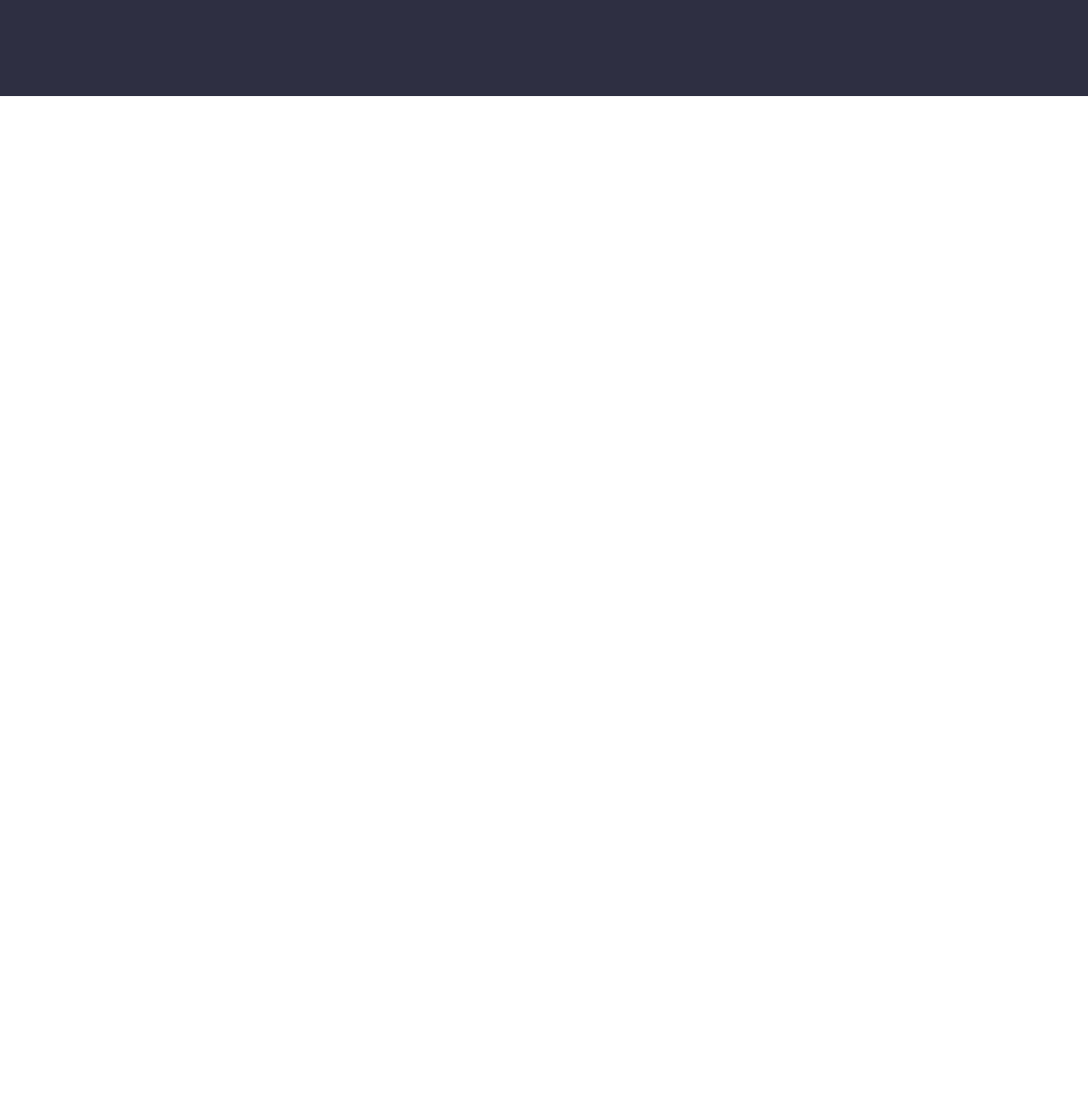
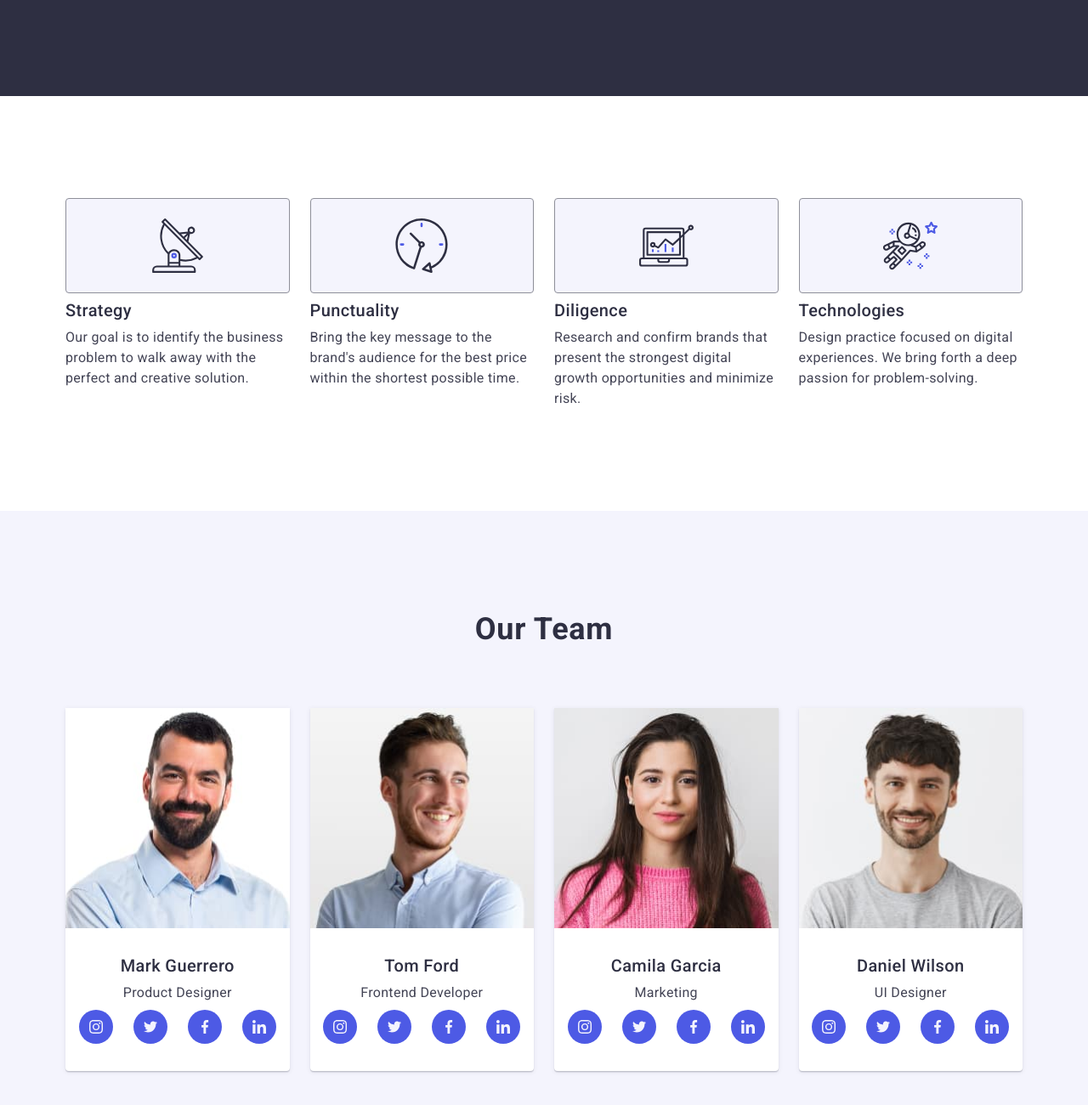
Before and after one commit to igorstein3/goit-markup-hw-06, a plain HTML site: page index.html in a window 1280 px wide. Shown: the part 548-1848 px from the top of the page at 85% size. Before the commit the page ends 800 px from the top, so only its background shows below. Drawn offline with nearby package versions, Linux system fonts and the light colour scheme.

Commit message:
add index file

```diff
--- a/css/style-old.css
+++ b/css/style-old.css
@@ -265,7 +265,6 @@ img {
 }
 
 /* SECTION 3 */
-
 .team {
   background: var(--CLOUD, #f4f4fd);
 }
--- a/css/style.css
+++ b/css/style.css
@@ -58,7 +58,7 @@ img {
 }
 .container {
   max-width: 320px;
-  padding: 120px 16px;
+  padding: 0 16px;
   margin: 0 auto;
 }
 @media screen and (min-width: 768px) {
@@ -77,10 +77,6 @@ img {
   box-shadow: 1px 6px 0 rgba(46, 47, 66, 0.08),
     0 1px 1px 0 rgba(46, 47, 66, 0.16), 0 2px 1px 0 rgba(46, 47, 66, 0.08);
   border-bottom: 1px solid #e7e9fc;
-}
-.page-header .container {
-  padding-top: 0;
-  padding-bottom: 0;
 }
 .main-nav-contact-container {
   display: flex;
@@ -498,3 +494,177 @@ img {
     padding: 188px 331px;
   }
 }
+
+/* SECTION FEATURES */
+
+/* Mobile */
+.section .container {
+  padding-top: 96px;
+  padding-bottom: 96px;
+}
+.main-features {
+  display: flex;
+  row-gap: 72px;
+  flex-wrap: wrap;
+}
+.main-features-item {
+  width: calc((100% - 0px) / 1);
+  display: flex;
+  flex-direction: column;
+  gap: 8px;
+}
+.icon-box {
+  display: none;
+}
+.main-features-title {
+  font-size: 36px;
+  font-weight: 700;
+  line-height: 1.11;
+  letter-spacing: 0.02em;
+  text-align: center;
+}
+.feature-description {
+  color: #434455;
+  font-weight: 500;
+  font-size: 16px;
+  line-height: 1.5;
+  letter-spacing: 0.02em;
+}
+/* TABLET */
+@media screen and (min-width: 768px) {
+  .main-features {
+    column-gap: 24px;
+  }
+  .main-features-item {
+    width: calc((100% - 24px) / 2);
+  }
+  .main-features-title {
+    text-align: start;
+  }
+}
+/* DESKTOP */
+@media screen and (min-width: 1158px) {
+  .section .container {
+    padding-top: 120px;
+    padding-bottom: 120px;
+  }
+  .main-features {
+    display: flex;
+    row-gap: 0;
+    flex-wrap: wrap;
+  }
+  .icon-box {
+    display: flex;
+    justify-content: center;
+    align-items: center;
+    border: 1px solid #8e8f99;
+    border-radius: 4px;
+    height: 112px;
+    background-color: #f4f4fd;
+  }
+  .main-features-item {
+    width: calc((100% - 72px) / 4);
+    display: flex;
+    flex-direction: column;
+    gap: 8px;
+  }
+  .main-features-title {
+    font-size: 20px;
+    font-weight: 500;
+    line-height: 1.2;
+  }
+  .feature-description {
+    font-weight: 400;
+  }
+}
+
+/* TEAM SECTION */
+
+/* Mobile */
+.team {
+  background: var(--CLOUD, #f4f4fd);
+}
+.secondary-title {
+  text-align: center;
+  font-size: 36px;
+  font-weight: 700;
+  line-height: 1.11;
+  letter-spacing: 0.02em;
+  text-transform: capitalize;
+  margin-left: auto;
+  margin-right: auto;
+  margin-bottom: 72px;
+}
+.description-list {
+  justify-content: center;
+  text-align: center;
+  display: flex;
+  row-gap: 72px;
+  flex-wrap: wrap;
+}
+.description-list-item {
+  background-color: #ffffff;
+  width: calc((100% - 24px) / 1);
+  box-shadow: 0px 1px 6px rgba(46, 47, 66, 0.08),
+    0px 1px 1px rgba(46, 47, 66, 0.16), 0px 2px 1px rgba(46, 47, 66, 0.08);
+  border-radius: 0px 0px 4px 4px;
+}
+.description-text-container {
+  display: flex;
+  flex-direction: column;
+  gap: 8px;
+  padding: 32px 0;
+}
+.description-list-title {
+  font-size: 20px;
+  font-weight: 500;
+  line-height: 1.2;
+  letter-spacing: 0.02em;
+}
+.description-text-container .feature-description {
+  font-weight: 400;
+}
+.social-links {
+  display: flex;
+  justify-content: center;
+  gap: 24px;
+}
+.social-links-item {
+  width: 40px;
+  height: 40px;
+}
+.social-links-link {
+  display: flex;
+  justify-content: center;
+  align-items: center;
+  width: 100%;
+  height: 100%;
+  border-radius: 50%;
+  background-color: #4d5ae5;
+}
+.social-icon {
+  fill: #f4f4fd;
+}
+.social-links-link:hover,
+.social-links-link:focus {
+  background-color: #404bbf;
+}
+/* TABLET */
+@media screen and (min-width: 768px) {
+  .description-list {
+    row-gap: 64px;
+    column-gap: 24px;
+  }
+  .description-list-item {
+    width: calc((100% - 208px) / 2);
+  }
+}
+/* DESKTOP */
+@media screen and (min-width: 1158px) {
+  .description-list {
+    row-gap: 0px;
+  }
+  .description-list-item {
+    width: calc((100% - 72px) / 4);
+  }
+}
--- a/index.html
+++ b/index.html
@@ -144,7 +144,7 @@
         </div>
       </section>
 
-      <section class="section hidden">
+      <section class="section">
         <div class="container">
           <h2 class="visually-hidden">Features</h2>
           <ul class="main-features">
@@ -154,7 +154,7 @@
                   <use href="./images/icons.svg#icon-antenna"></use>
                 </svg>
               </div>
-              <h3 class="main-features-title third-title">Strategy</h3>
+              <h3 class="main-features-title">Strategy</h3>
               <p class="feature-description">
                 Our goal is to identify the business problem to walk away with
                 the perfect and creative solution.
@@ -166,7 +166,7 @@
                   <use href="./images/icons.svg#icon-clock"></use>
                 </svg>
               </div>
-              <h3 class="main-features-title third-title">Punctuality</h3>
+              <h3 class="main-features-title">Punctuality</h3>
               <p class="feature-description">
                 Bring the key message to the brand's audience for the best price
                 within the shortest possible time.
@@ -178,7 +178,7 @@
                   <use href="./images/icons.svg#icon-diagram"></use>
                 </svg>
               </div>
-              <h3 class="main-features-title third-title">Diligence</h3>
+              <h3 class="main-features-title">Diligence</h3>
               <p class="feature-description">
                 Research and confirm brands that present the strongest digital
                 growth opportunities and minimize risk.
@@ -190,7 +190,7 @@
                   <use href="./images/icons.svg#icon-astronaut"></use>
                 </svg>
               </div>
-              <h3 class="main-features-title third-title">Technologies</h3>
+              <h3 class="main-features-title">Technologies</h3>
               <p class="feature-description">
                 Design practice focused on digital experiences. We bring forth a
                 deep passion for problem-solving.
@@ -200,21 +200,23 @@
         </div>
       </section>
 
-      <section class="team section hidden">
+      <section class="team section">
         <div class="container">
           <h2 class="secondary-title">Our Team</h2>
           <ul class="description-list">
             <li class="description-list-item">
               <img
+                srcset="
+                  ./images/Mark_Guerrero.jpg     1x,
+                  ./images/Mark_Guerrero-@2x.jpg 2x
+                "
                 src="./images/Mark_Guerrero.jpg"
                 alt="photo of Mark Guerrero"
                 width="264"
                 height="260"
               />
               <div class="description-text-container">
-                <h3 class="description-list-title third-title">
-                  Mark Guerrero
-                </h3>
+                <h3 class="description-list-title">Mark Guerrero</h3>
                 <p class="feature-description">Product Designer</p>
                 <ul class="social-links">
                   <li class="social-links-item">
@@ -250,6 +252,7 @@
             </li>
             <li class="description-list-item">
               <img
+                srcset="./images/Tom_Ford.jpg 1x, ./images/Tom_Ford-@2x.jpg 2x"
                 src="./images/Tom_Ford.jpg"
                 alt="photo of Tom Ford"
                 width="264"
@@ -292,6 +295,10 @@
             </li>
             <li class="description-list-item">
               <img
+                srcset="
+                  ./images/Camila_Garcia.jpg     1x,
+                  ./images/Camila_Garcia-@2x.jpg 2x
+                "
                 src="./images/Camila_Garcia.jpg"
                 alt="photo of Camila Garcia"
                 width="264"
@@ -336,6 +343,10 @@
             </li>
             <li class="description-list-item">
               <img
+                srcset="
+                  ./images/Daniel_Wilson.jpg     1x,
+                  ./images/Daniel_Wilson-@2x.jpg 2x
+                "
                 src="./images/Daniel_Wilson.jpg"
                 alt="photo of Daniel Wilson"
                 width="264"
```
Also changed, not shown: images/Camila_Garcia-@2x.jpg (renamed from images/Camila_Garcia_@2x.jpg), images/Daniel_Wilson-@2x.jpg (renamed from images/Daniel_Wilson_@2x.jpg), images/Mark_Guerrero-@2x.jpg (renamed from images/Mark_Guerrero_@2x.jpg), images/Tom_Ford-@2x.jpg (renamed from images/Tom_Ford_@2x.jpg).
